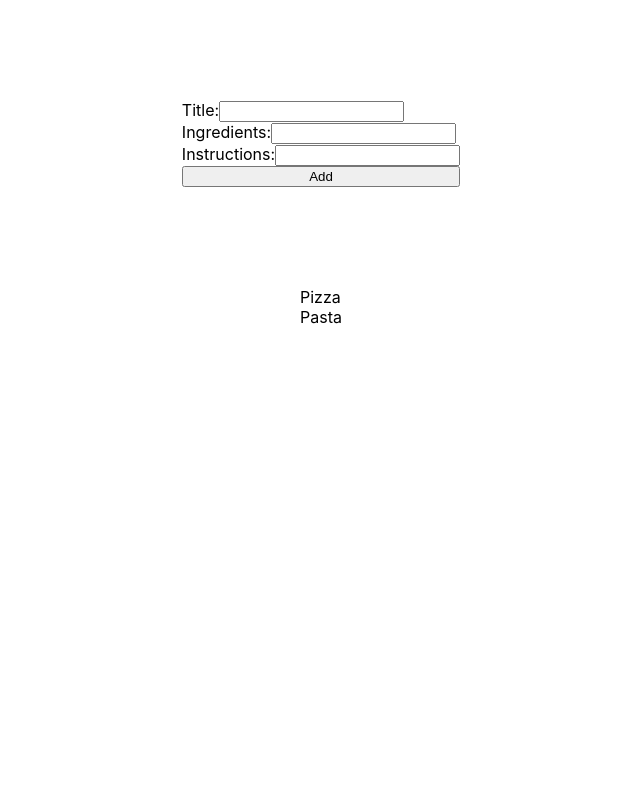
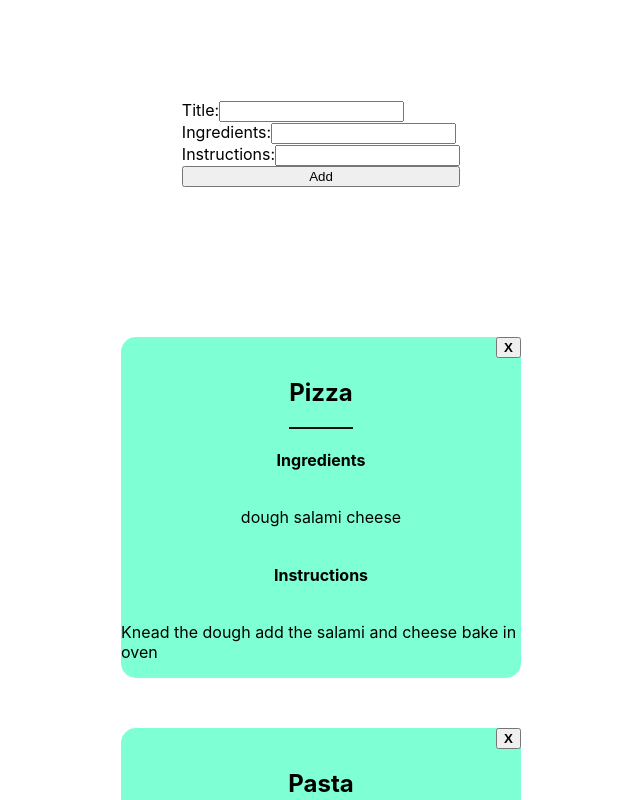
Before and after one commit to ronin-cunningham/My-Recipes-Frontend, a React (Create React App) app: page / in a window 1280 px wide. Shown: the top 800 px of the page, without its empty margins (319-959 px from the left). Built offline with nearby package versions, Linux system fonts and the light colour scheme.

Commit message:
Added some card styling, rendered mock data cards onto screen

```diff
--- a/src/components/CardList.jsx
+++ b/src/components/CardList.jsx
@@ -3,7 +3,7 @@ import { useSelector } from "react-redux";
 
 export const CardList = () => {
 	const data = useSelector(state => state.recipeCards);
-	const cards = data.map(d => <RecipeCard key={d.uniqueId} title={d.title} />);
+	const cards = data.map(d => <RecipeCard key={d.uniqueId} title={d.title} ingredients={d.ingredients} instructions={d.instructions} />);
 
 	return (
 		<div>
--- a/src/components/RecipeCard.jsx
+++ b/src/components/RecipeCard.jsx
@@ -1,7 +1,31 @@
-export const RecipeCard = ({title}) => {
+import "../styles/RecipeCard.css";
+
+export const RecipeCard = (props) => {
+
+	const deleteRecipeCard = () => {
+
+	};
+
 	return (
-		<div>
-			{title}
+		<div className="card">
+			<div className="card-buttons">
+				<button className="delete-card" onClick={() => deleteRecipeCard()}><b>X</b></button>
+			</div>
+			<div className="container">
+				<div className="card-header">
+					<h2><b>{props.title}</b></h2>
+				</div>
+				<div className="container">
+					<div className="container">
+						<h4>Ingredients</h4>
+						<p>{props.ingredients}</p>
+					</div>
+					<div className="container">
+						<h4>Instructions</h4>
+						<p>{props.instructions}</p>
+					</div>
+				</div>
+			</div>
 		</div>
 	);
 }
--- a/src/reducers/recipeCards.js
+++ b/src/reducers/recipeCards.js
@@ -1,4 +1,4 @@
-// Injecting data to initialize redux store
+// Injecting mock data to initialize redux store
 const defaultList = [
 	{
 		title: "Pizza",
--- /dev/null
+++ b/src/styles/RecipeCard.css
@@ -0,0 +1,21 @@
+.container {
+    display: flex;
+    flex-direction: column;
+    align-items: center;
+}
+
+.card {
+    background-color: aquamarine;
+    margin: 50px;
+    border-radius: 15px;
+    width: 25rem;
+}
+
+.card-buttons {
+    display: flex;
+    justify-content: flex-end;
+}
+
+.card-header {
+	border-bottom: 2px solid #111;
+}
```
